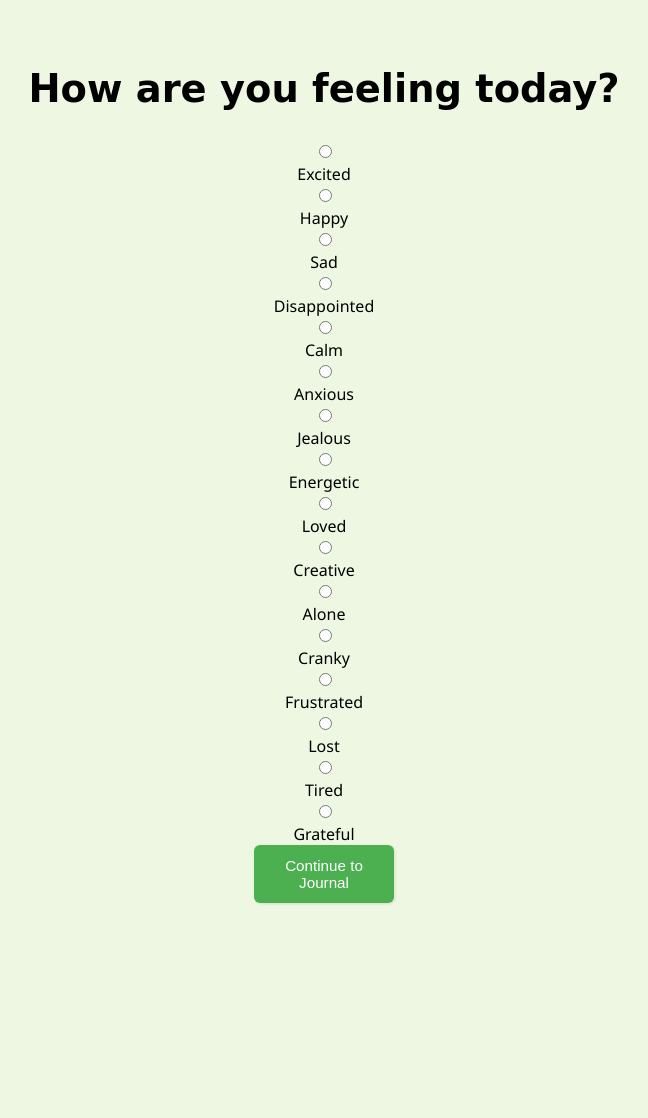
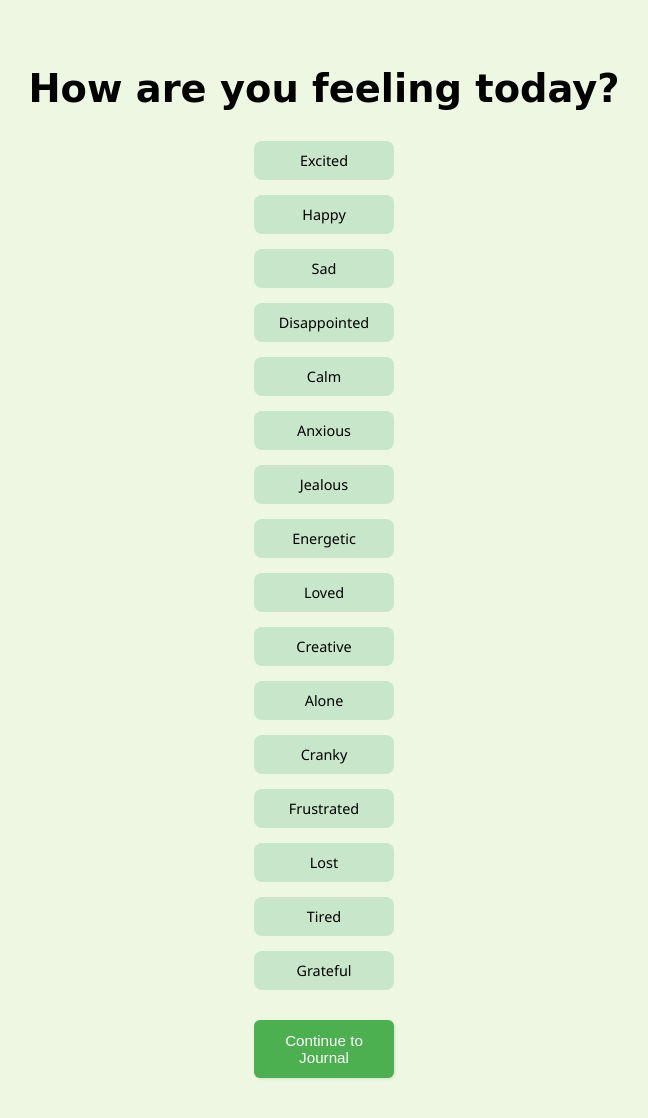
Before and after one commit to Marsh3184/Marsh-Scheduler, a Flask app: page /journal/new in a window 1280 px wide. Shown: the whole page, without its empty margins (316-964 px from the left). Before the commit the page ends 904 px from the top, so only its background shows below. Run offline with Flask 3, Linux system fonts and the light colour scheme; the visitor is signed in with stand-in values (Sample User, id 1).

Commit message:
Update journal.css

```diff
--- a/static/journal.css
+++ b/static/journal.css
@@ -57,3 +57,32 @@ body {
 .journal-btn:hover {
     background-color: #388e3c;
 }
+
+.mood-grid {
+    display: grid;
+    grid-template-columns: repeat(auto-fit, minmax(100px, 1fr));
+    gap: 15px;
+    margin-bottom: 30px;
+}
+
+.mood-grid label {
+    cursor: pointer;
+    text-align: center;
+}
+
+.mood-icon {
+    background-color: #c8e6c9;
+    padding: 10px;
+    border-radius: 8px;
+    font-size: 0.9em;
+    transition: 0.3s ease;
+}
+
+.mood-grid input[type="radio"] {
+    display: none;
+}
+
+.mood-grid input[type="radio"]:checked + .mood-icon {
+    background-color: #81c784;
+    font-weight: bold;
+}
```
